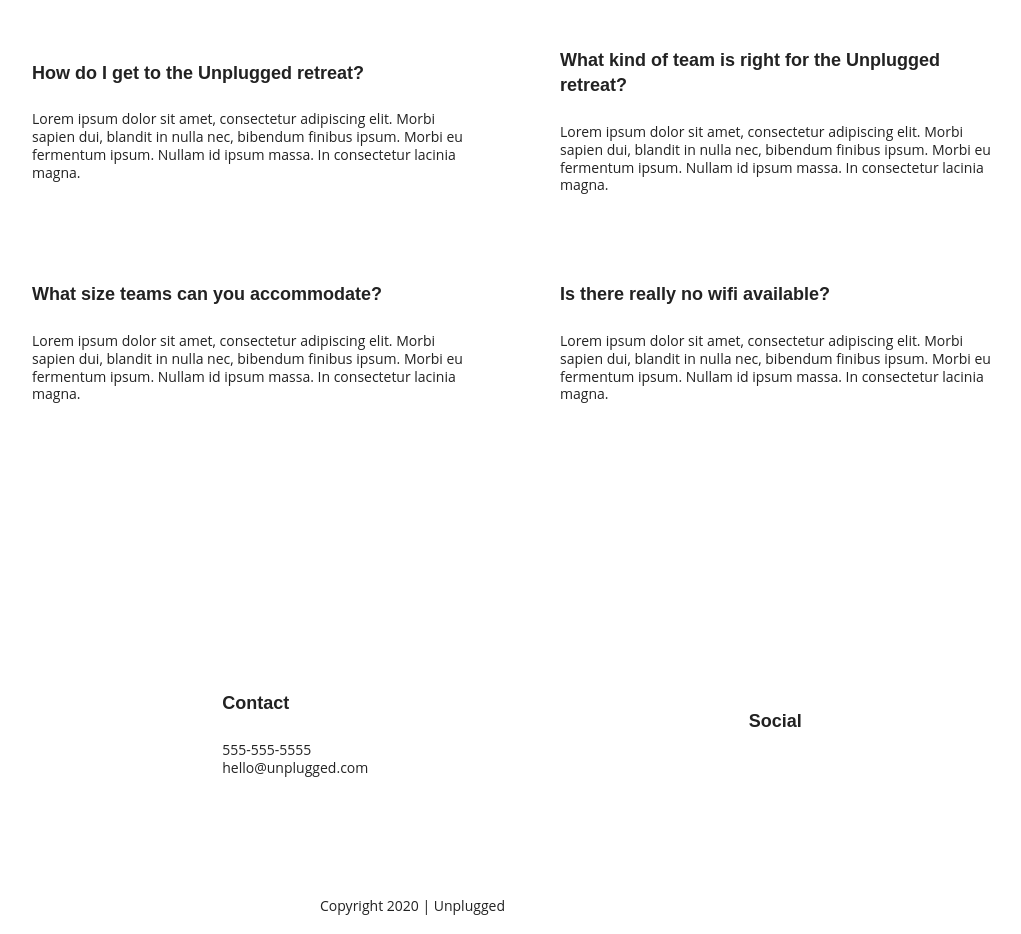
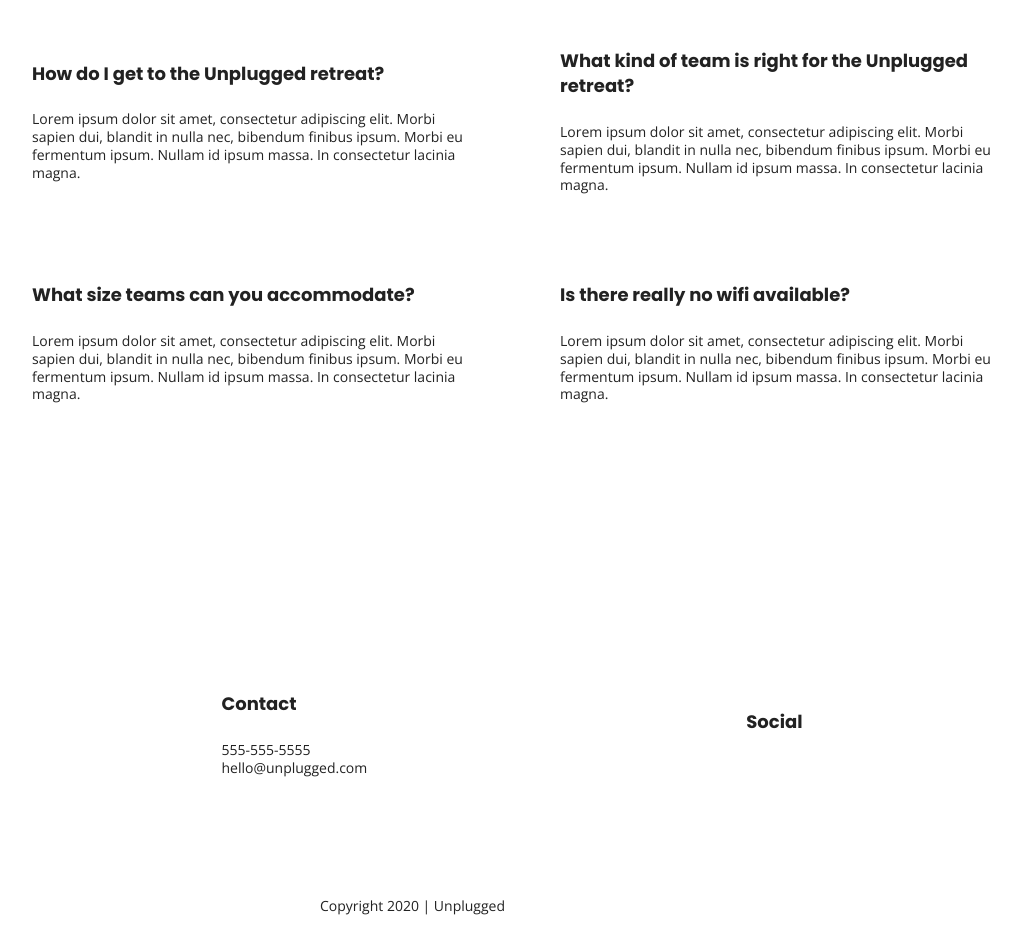
Before and after one commit to sarah-k-allen/206-unplugged-retreat, a website: page faq/index.html in a window 1280 px wide. Shown: the part 217-1151 px from the top of the page, without its empty margins (128-1149 px from the left). Drawn offline with nearby package versions, Linux system fonts and the light colour scheme.

Commit message:
Added font links

```diff
--- a/faq/index.html
+++ b/faq/index.html
@@ -20,6 +20,9 @@
   <link rel="stylesheet" href="../css/main.css">
 
   <meta name="theme-color" content="#fafafa">
+
+  <!-- Google Fonts -->
+  <link href="https://fonts.googleapis.com/css?family=Open+Sans:400,700|Poppins:500,700" rel="stylesheet">
 </head>
 
 <body>
```
Also changed, not shown: about/index.html (+3 -0 lines), index.html (+3 -0 lines).
